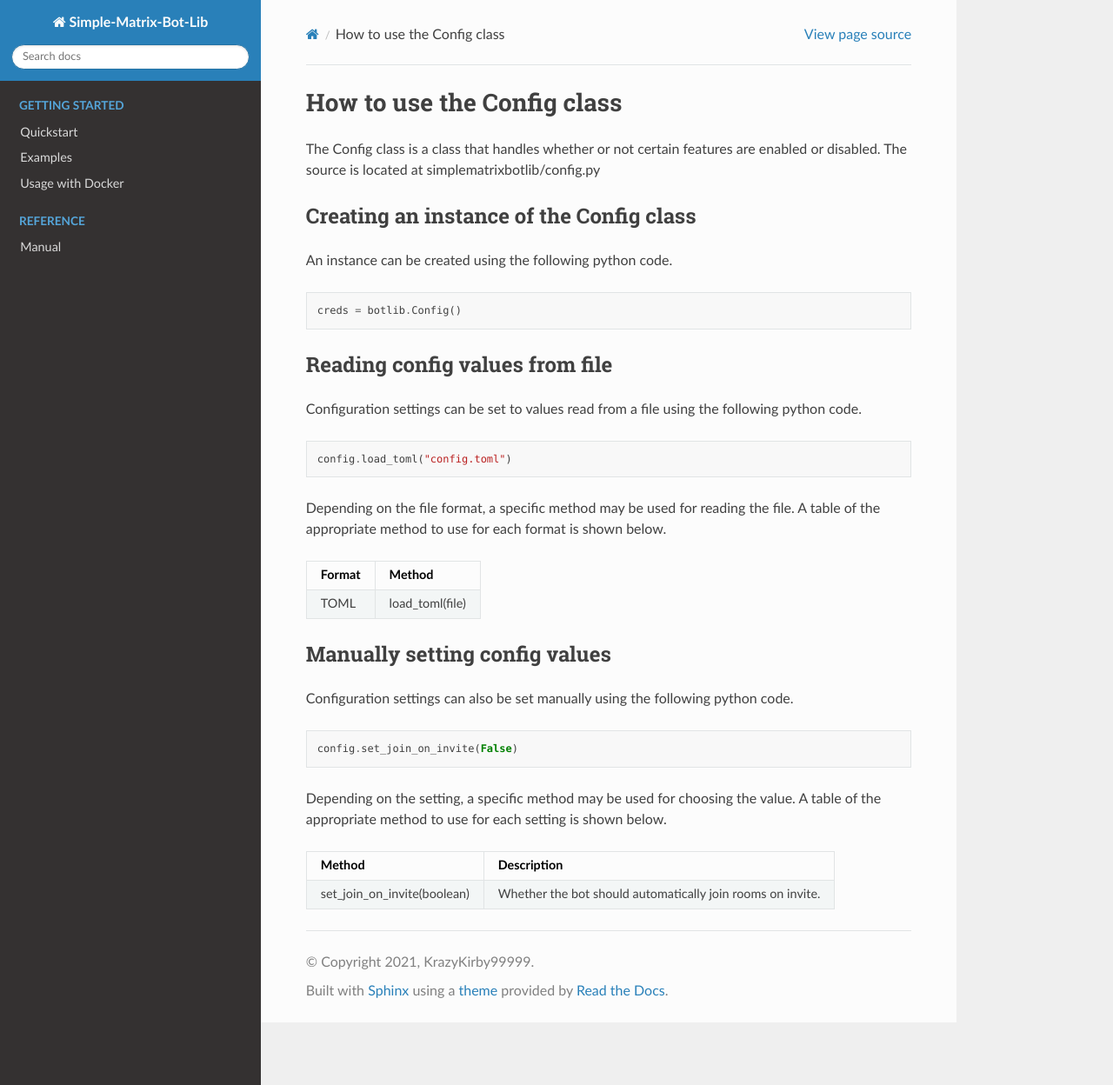
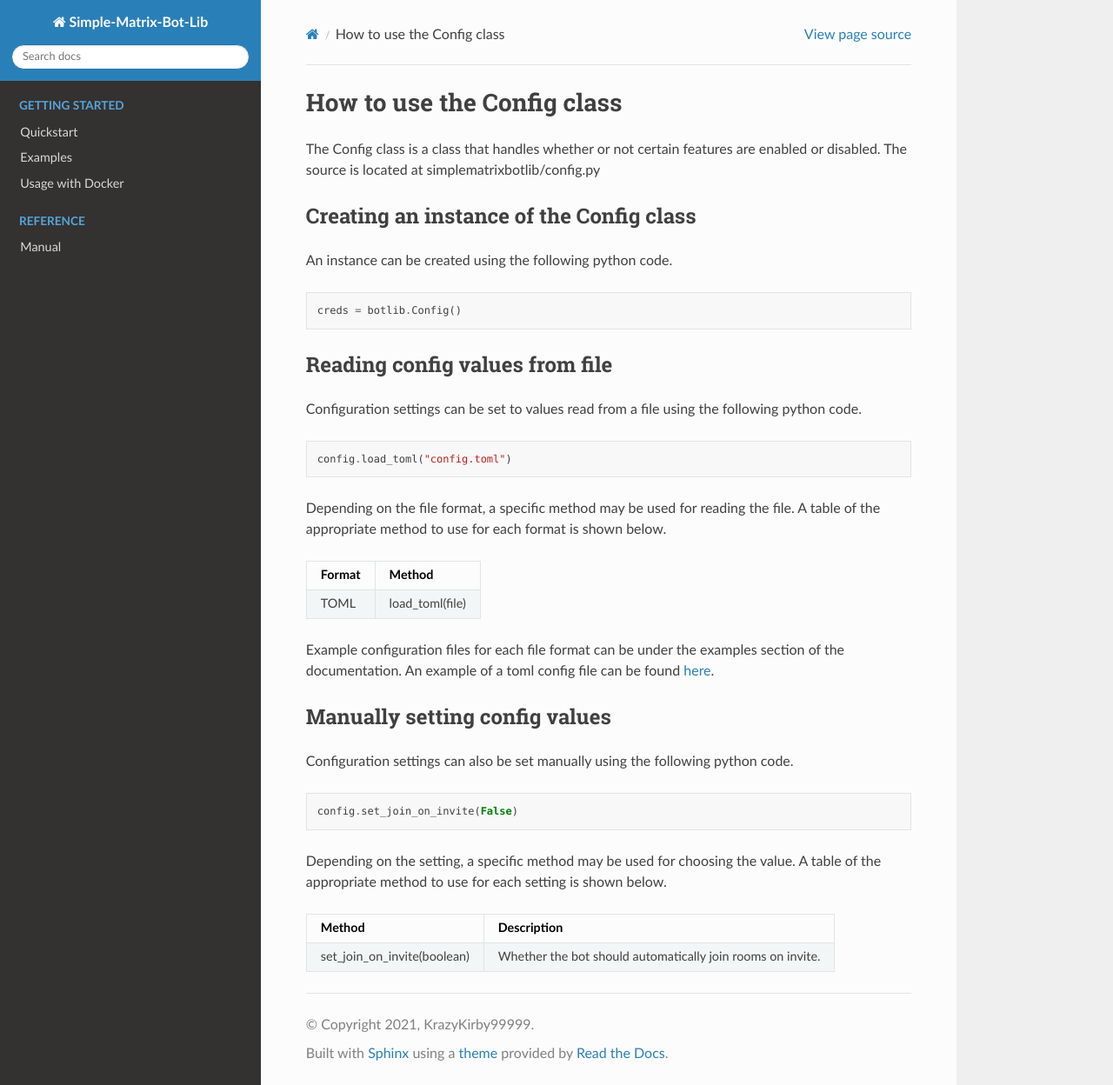
Before and after one commit to imbev/simplematrixbotlib, a Sphinx documentation site: the page built from doc/manual/config.md, in a window 1280 px wide and 1248 px high. Shown: the whole window at 87% size. Built offline with Sphinx 7.4.7 and the Read the Docs theme 2.0.0, drawn with Linux system fonts in a browser that asks for light colours.

Commit message:
docs: :memo: Add reference to config examples in manual in docs

````diff
--- a/doc/manual/config.md
+++ b/doc/manual/config.md
@@ -18,6 +18,8 @@ Depending on the file format, a specific method may be used for reading the file
 |--------|-----------------|
 | TOML   | load_toml(file) |
 
+Example configuration files for each file format can be under the examples section of the documentation. An example of a toml config file can be found [here](https://simple-matrix-bot-lib.readthedocs.io/en/latest/examples.html#bot-config-file-in-toml-format).
+
 #### Manually setting config values
 Configuration settings can also be set manually using the following python code.
 ```
````
